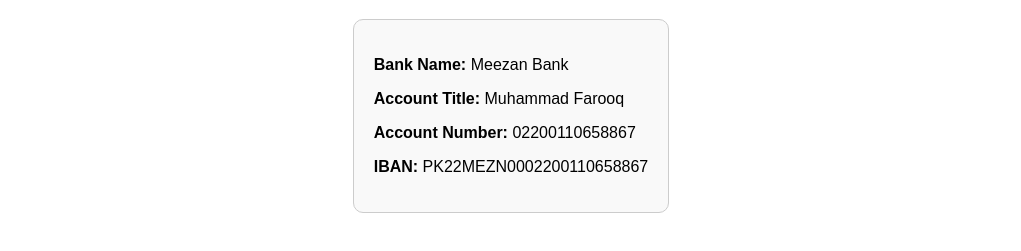
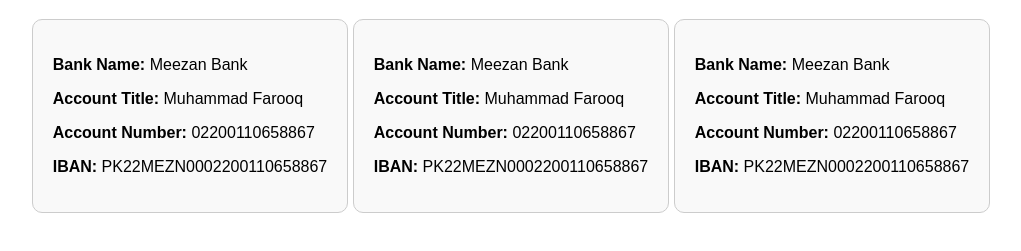
Before and after one commit to Farooqawan08/Bank-Details, a plain HTML site: page Index.html in a window 1280 px wide. Shown: the part 61-312 px from the top of the page, without its empty margins (129-1150 px from the left). Drawn offline with Linux system fonts and the light colour scheme.

Commit message:
Update Index.html

```diff
--- a/Index.html
+++ b/Index.html
@@ -31,5 +31,17 @@
         <p><strong>Account Number:</strong> 02200110658867</p>
         <p><strong>IBAN:</strong> PK22MEZN0002200110658867</p>
     </div>
+    <div class="details">
+        <p><strong>Bank Name:</strong> Meezan Bank</p>
+        <p><strong>Account Title:</strong> Muhammad Farooq</p>
+        <p><strong>Account Number:</strong> 02200110658867</p>
+        <p><strong>IBAN:</strong> PK22MEZN0002200110658867</p>
+    </div>
+    <div class="details">
+        <p><strong>Bank Name:</strong> Meezan Bank</p>
+        <p><strong>Account Title:</strong> Muhammad Farooq</p>
+        <p><strong>Account Number:</strong> 02200110658867</p>
+        <p><strong>IBAN:</strong> PK22MEZN0002200110658867</p>
+    </div>
 </body>
 </html>
```
